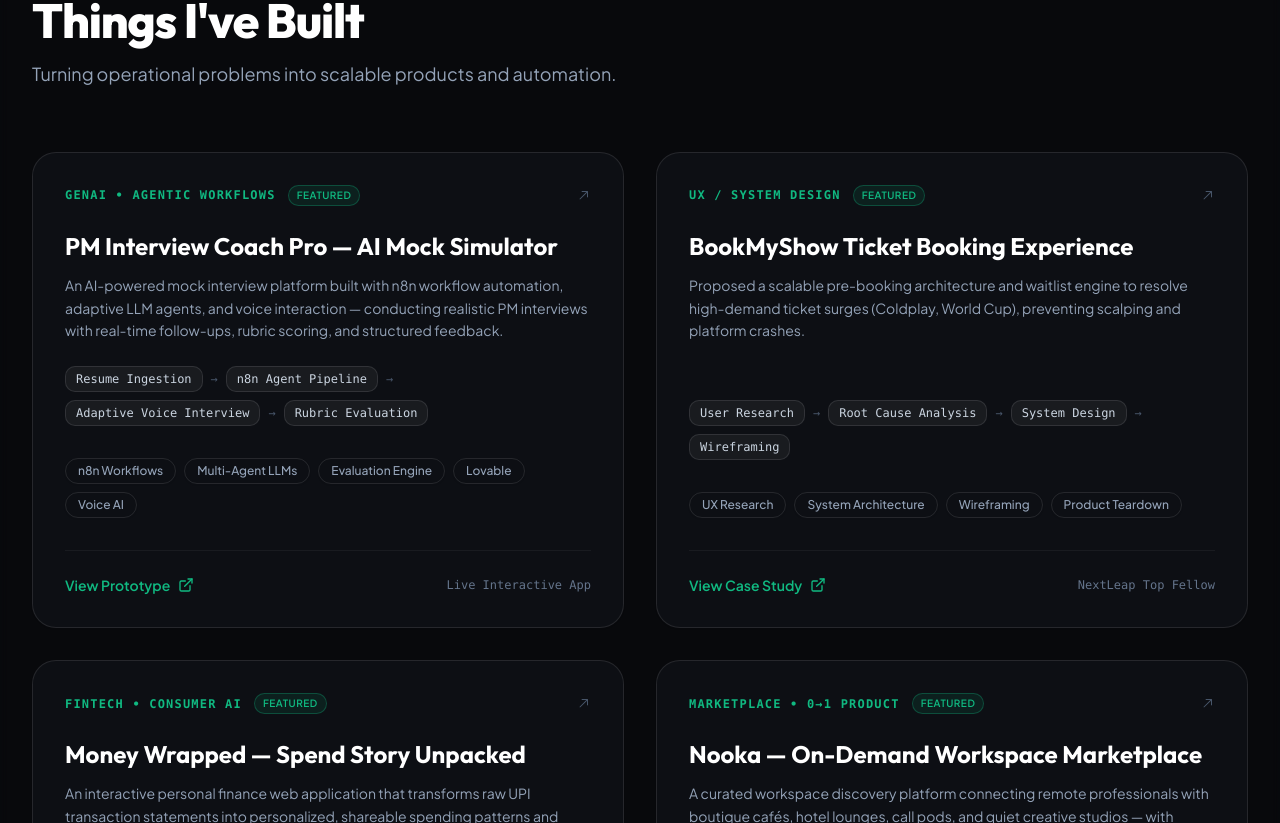
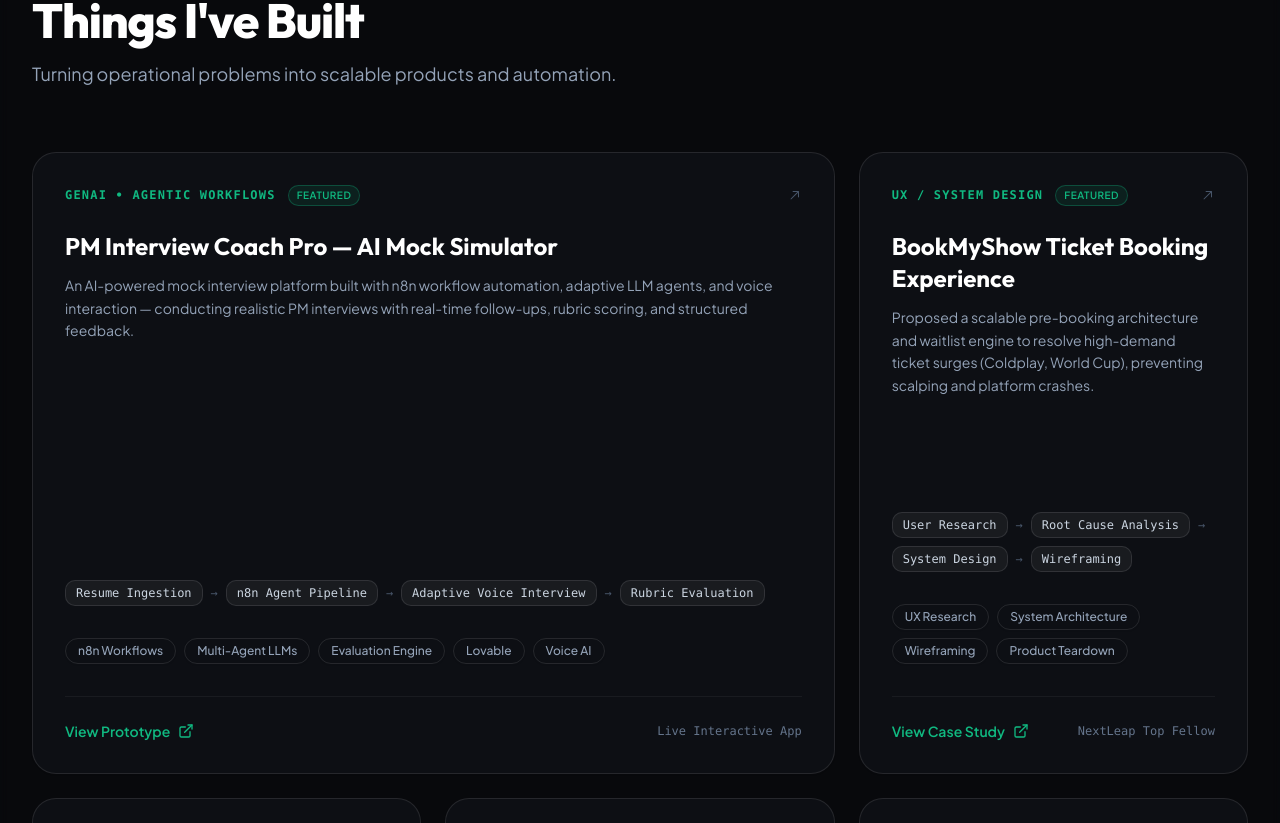
Before and after one commit to rdrahul1110/rahul-builds-products, a React (Vite) app: page / in a window 1280 px wide. Shown: the part 4477-5300 px from the top of the page. Built offline with nearby package versions, Linux system fonts and the light colour scheme; the HTML template or start-up script is replaced by a standard one.

Commit message:
Changes
Co-authored-by: rdrahul1110 <99540680+rdrahul1110@users.noreply.github.com>

```diff
--- a/src/components/Projects.tsx
+++ b/src/components/Projects.tsx
@@ -245,9 +245,9 @@ const Projects = () => {
           </p>
         </div>
 
-        <div className="grid grid-cols-1 md:grid-cols-2 lg:grid-cols-2 gap-6 lg:gap-8">
+        <div className="grid grid-cols-1 md:grid-cols-2 lg:grid-cols-6 gap-5 lg:gap-6 auto-rows-fr">
           {workExperienceData.map((project: any, index: number) => (
-            <div key={index} className="relative animate-fade-in" style={{ animationDelay: `${index * 0.1}s` }}>
+            <div key={index} className={`relative animate-fade-in ${index === 0 ? 'lg:col-span-4' : index === 1 ? 'lg:col-span-2' : 'lg:col-span-2'}`} style={{ animationDelay: `${index * 0.1}s` }}>
               {isAdminMode && (
                 <div className="absolute top-4 right-4 z-50 flex gap-2">
                   <Dialog open={editingWorkItem === index} onOpenChange={(open) => !open && setEditingWorkItem(null)}>
```
